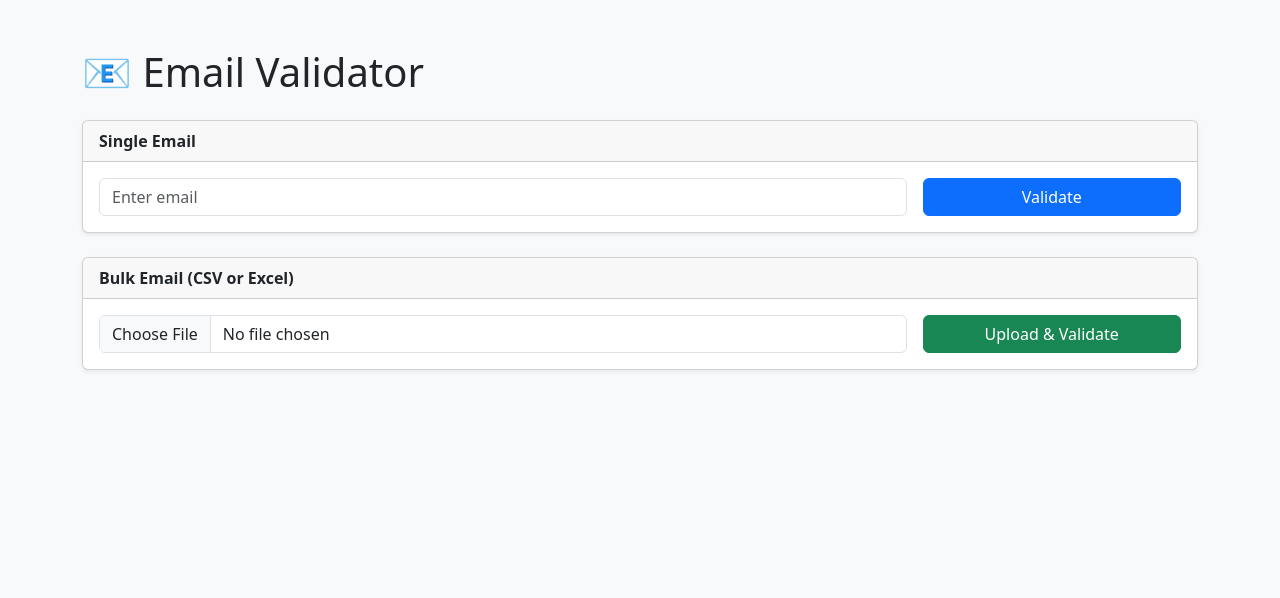
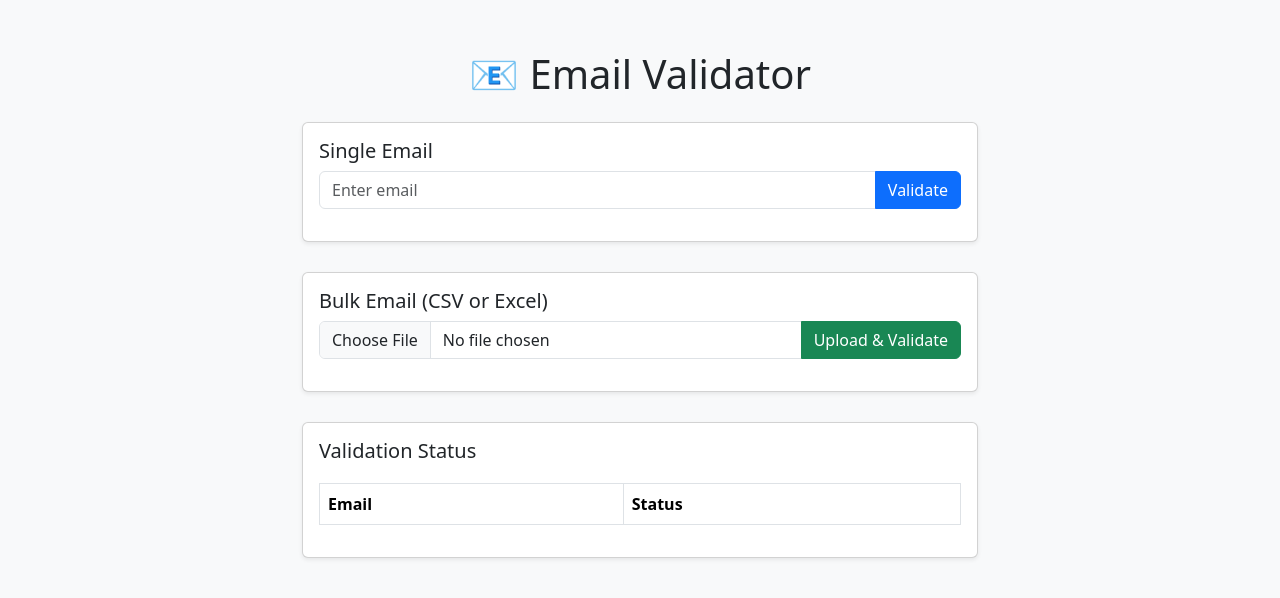
Before and after one commit to sfaizal786/validator, a Flask app: page / in a window 1280 px wide. Shown: the top 598 px of the page. Run offline with Flask 3, Linux system fonts and the light colour scheme; lists and menus that the app fills with data are empty.

Commit message:
Update index.html

```diff
--- a/templates/index.html
+++ b/templates/index.html
@@ -1,71 +1,124 @@
 <!DOCTYPE html>
-<html>
+<html lang="en">
 <head>
+    <meta charset="UTF-8">
     <title>Email Validator</title>
-    <link rel="stylesheet" href="https://cdn.jsdelivr.net/npm/bootstrap@5.3.0/dist/css/bootstrap.min.css">
+    <link href="https://cdn.jsdelivr.net/npm/bootstrap@5.3.2/dist/css/bootstrap.min.css" rel="stylesheet">
+    <style>
+        body { background-color: #f8f9fa; }
+        .container { margin-top: 50px; max-width: 700px; }
+        .card { margin-bottom: 30px; }
+        #statusTable { margin-top: 20px; }
+        .status-valid { color: green; font-weight: bold; }
+        .status-invalid { color: red; font-weight: bold; }
+        #downloadLink { margin-top: 15px; }
+    </style>
 </head>
-<body class="bg-light p-5">
+<body>
 <div class="container">
-    <h1 class="mb-4">📧 Email Validator</h1>
+    <h1 class="mb-4 text-center">📧 Email Validator</h1>
 
     <!-- Single Email -->
-    <div class="card mb-4 shadow-sm">
-        <div class="card-header fw-bold">Single Email</div>
+    <div class="card shadow-sm">
         <div class="card-body">
-            <form method="post" action="/validate-single" class="row g-3">
-                <div class="col-md-9">
-                    <input type="text" name="email" class="form-control" placeholder="Enter email" required>
-                </div>
-                <div class="col-md-3 d-grid">
-                    <button class="btn btn-primary">Validate</button>
-                </div>
-            </form>
-
-            {% if single_result %}
-            <div class="mt-4">
-                <h5>Result</h5>
-                <table class="table table-bordered table-striped">
-                    <tr><th>Email</th><td>{{ single_result.email }}</td></tr>
-                    <tr><th>Status</th><td><b>{{ single_result.status }}</b></td></tr>
-                    <tr><th>Syntax Valid</th><td>{{ single_result.syntax_valid }}</td></tr>
-                    <tr><th>MX Valid</th><td>{{ single_result.mx_valid }}</td></tr>
-                    <tr><th>SMTP Valid</th><td>{{ single_result.smtp_valid }}</td></tr>
-                    <tr><th>Catch All</th><td>{{ single_result.catch_all }}</td></tr>
-                    <tr><th>Disposable</th><td>{{ single_result.disposable }}</td></tr>
-                </table>
+            <h5 class="card-title">Single Email</h5>
+            <div class="input-group mb-3">
+                <input type="email" id="singleEmail" class="form-control" placeholder="Enter email" required>
+                <button class="btn btn-primary" id="validateSingleBtn">Validate</button>
             </div>
-            {% endif %}
         </div>
     </div>
 
     <!-- Bulk Email -->
     <div class="card shadow-sm">
-        <div class="card-header fw-bold">Bulk Email (CSV or Excel)</div>
         <div class="card-body">
-            <form method="post" action="/validate-bulk" enctype="multipart/form-data" class="row g-3">
-                <div class="col-md-9">
-                    <input type="file" name="file" accept=".csv, .xlsx, .xls" class="form-control" required>
-                </div>
-                <div class="col-md-3 d-grid">
-                    <button class="btn btn-success">Upload & Validate</button>
-                </div>
-            </form>
+            <h5 class="card-title">Bulk Email (CSV or Excel)</h5>
+            <div class="input-group mb-3">
+                <input type="file" id="bulkFile" class="form-control">
+                <button class="btn btn-success" id="validateBulkBtn">Upload & Validate</button>
+            </div>
+        </div>
+    </div>
 
-            {% if estimate_time %}
-            <div class="alert alert-warning mt-3">
-                {{ estimate_time }}
-            </div>
-            {% endif %}
-
-            {% if bulk_result_file %}
-            <div class="mt-3">
-                <a href="/download/{{ bulk_result_file }}" class="btn btn-outline-primary">
-                    ⬇️ Download Results
-                </a>
-            </div>
-            {% endif %}
+    <!-- Status Table -->
+    <div class="card shadow-sm">
+        <div class="card-body">
+            <h5 class="card-title">Validation Status</h5>
+            <table class="table table-bordered table-striped" id="statusTable">
+                <thead>
+                <tr>
+                    <th>Email</th>
+                    <th>Status</th>
+                </tr>
+                </thead>
+                <tbody></tbody>
+            </table>
+            <div id="downloadLink"></div>
         </div>
     </div>
 </div>
+
+<script>
+const statusTableBody = document.querySelector("#statusTable tbody");
+const downloadLinkDiv = document.getElementById("downloadLink");
+
+function addStatus(email, status) {
+    let row = Array.from(statusTableBody.rows).find(r => r.cells[0].textContent === email);
+    const statusClass = status === "Valid" ? "status-valid" : "status-invalid";
+    if (!row) {
+        row = document.createElement("tr");
+        row.innerHTML = `<td>${email}</td><td class="${statusClass}">${status}</td>`;
+        statusTableBody.appendChild(row);
+    } else {
+        row.cells[1].textContent = status;
+        row.cells[1].className = statusClass;
+    }
+}
+
+// Single Email
+document.getElementById("validateSingleBtn").addEventListener("click", async () => {
+    const email = document.getElementById("singleEmail").value.trim();
+    if (!email) return;
+
+    const res = await fetch("/validate-single", {
+        method: "POST",
+        headers: {"Content-Type": "application/json"},
+        body: JSON.stringify({email})
+    });
+    const data = await res.json();
+    addStatus(data.email, data.status);
+});
+
+// Bulk Email
+document.getElementById("validateBulkBtn").addEventListener("click", async () => {
+    const fileInput = document.getElementById("bulkFile");
+    if (!fileInput.files.length) return;
+
+    statusTableBody.innerHTML = "";
+    downloadLinkDiv.innerHTML = "";
+
+    const formData = new FormData();
+    formData.append("file", fileInput.files[0]);
+
+    const res = await fetch("/validate-bulk", {method: "POST", body: formData});
+    const reader = res.body.getReader();
+    const decoder = new TextDecoder();
+
+    while (true) {
+        const {done, value} = await reader.read();
+        if (done) break;
+        const lines = decoder.decode(value).split("\n").filter(Boolean);
+        lines.forEach(line => {
+            if (line.startsWith("Download CSV:")) {
+                const url = line.replace("Download CSV:", "").trim();
+                downloadLinkDiv.innerHTML = `<a href="${url}" class="btn btn-primary">📥 Download CSV</a>`;
+            } else {
+                const [email, status] = line.split(" - ");
+                if (email && status) addStatus(email, status);
+            }
+        });
+    }
+});
+</script>
 </body>
 </html>
```
